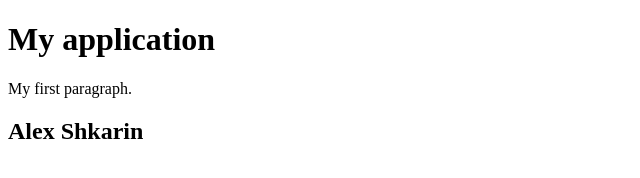
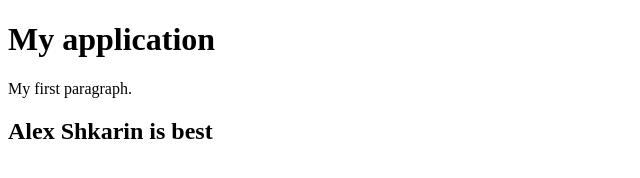
Before and after one commit to ShkarinAlex278/jenkins, a plain HTML site: page index.html in a window 1280 px wide. Shown: the full height of the page, 0-640 px from the left. Drawn offline with Linux system fonts and the light colour scheme.

Commit message:
Update index.html

```diff
--- a/index.html
+++ b/index.html
@@ -4,7 +4,7 @@
 
 <h1>My application</h1>
 <p>My first paragraph.</p>
-  <h2> Alex Shkarin</h2>
+  <h2> Alex Shkarin is best</h2>
 
 </body>
 </html>
```
